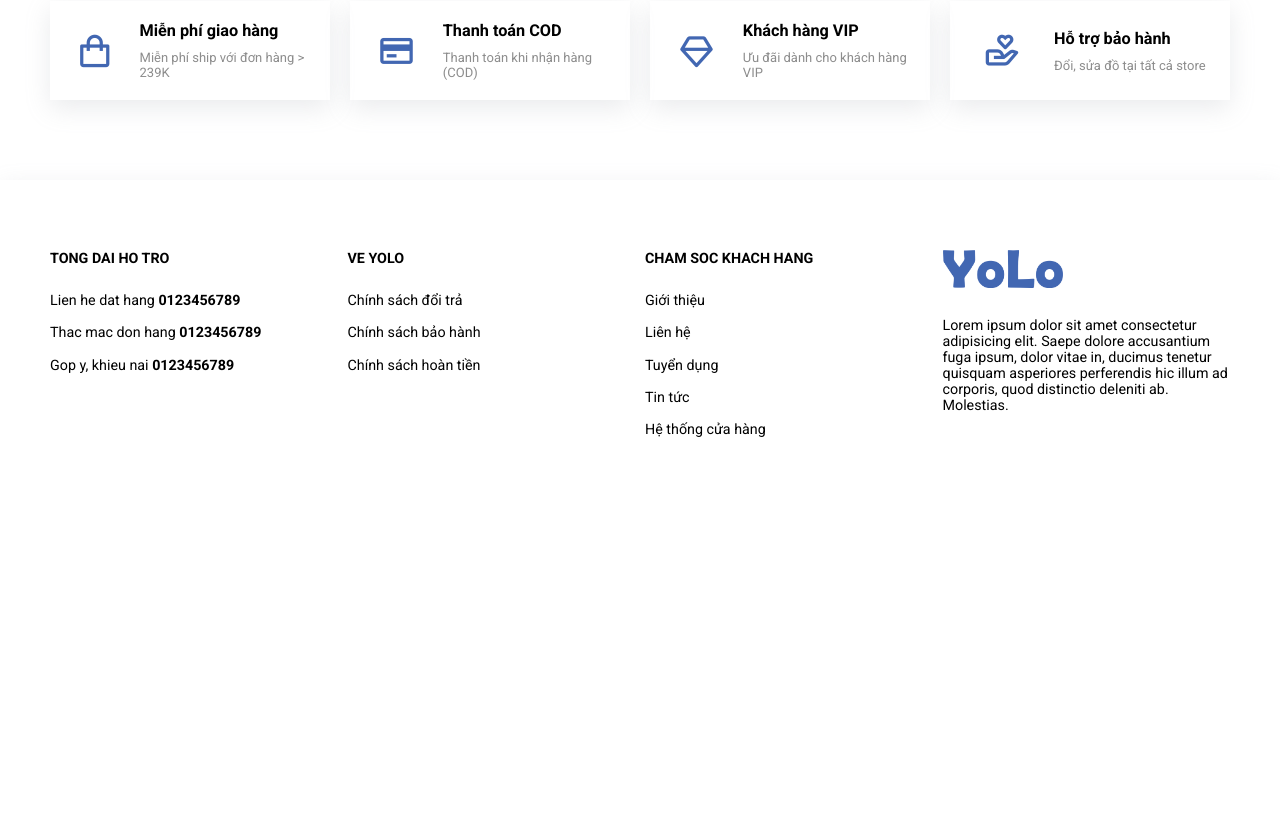
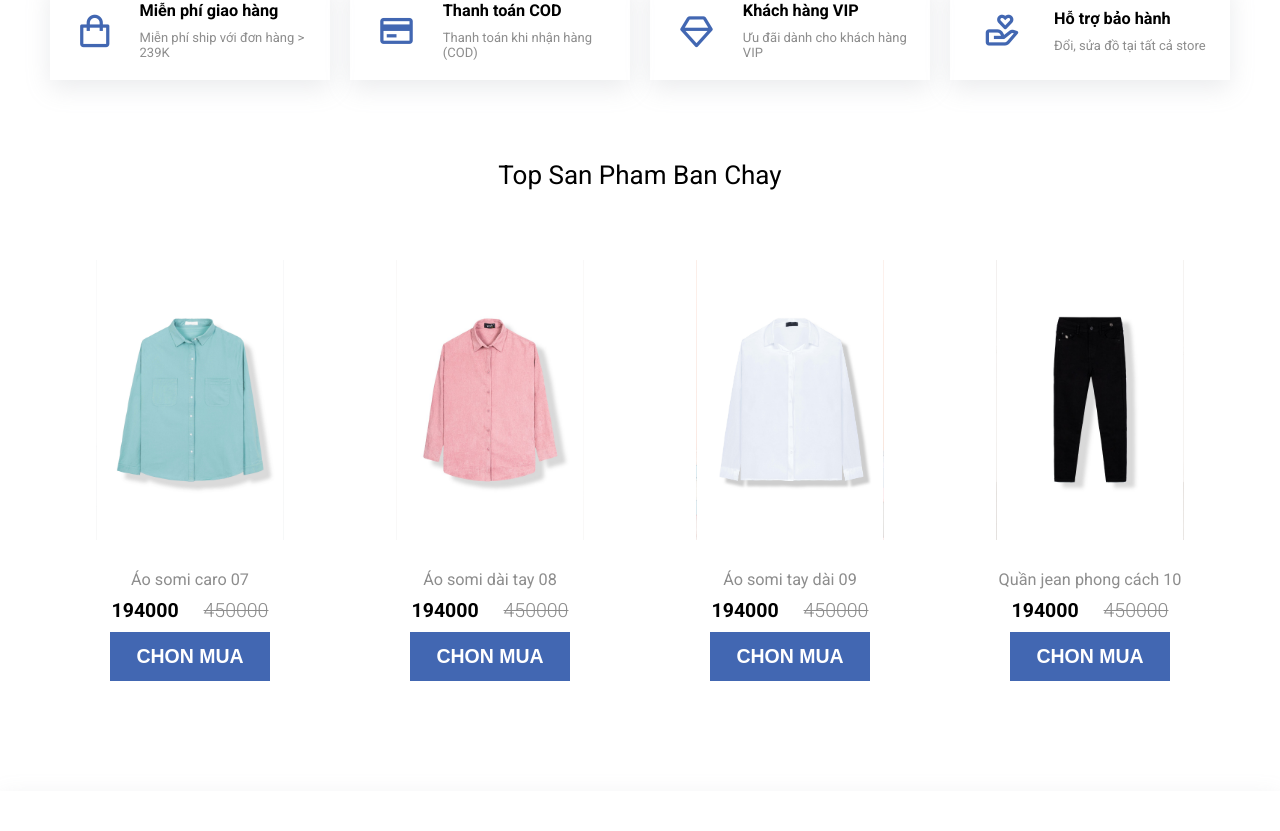
Before and after one commit to GiaHieu27/Cloth_shop, a React (Create React App) app in the folder client/: page / in a window 1280 px wide. Shown: the part 869-1700 px from the top of the page. Before the commit the page ends 1392 px from the top, so only its background shows below. Built offline with nearby package versions, Linux system fonts and the light colour scheme.

Commit message:
add product card

```diff
--- a/client/src/App.js
+++ b/client/src/App.js
@@ -12,14 +12,14 @@ function App() {
     <>
       <Header />
       <div className="container">
-        <div className="main">
+        <main className="main">
           <Routes>
             <Route path="/" element={<Home />} />
             <Route path="/catalog" element={<Catalog />} />
             <Route path="/product" element={<Product />} />
             <Route path="/cart" element={<Cart />} />
           </Routes>
-        </div>
+        </main>
       </div>
       <Footer />
     </>
--- a/client/src/components/Header.jsx
+++ b/client/src/components/Header.jsx
@@ -51,7 +51,7 @@ function Header() {
   };
 
   return (
-    <div className="header" ref={headerRef}>
+    <header className="header" ref={headerRef}>
       <div className="container">
         <div className="header_logo">
           <Link to="/">
@@ -102,7 +102,7 @@ function Header() {
           </div>
         </div>
       </div>
-    </div>
+    </header>
   );
 }
 
--- /dev/null
+++ b/client/src/components/ProductCard.jsx
@@ -0,0 +1,39 @@
+import { Link } from "react-router-dom";
+import PropTypes from "prop-types";
+import Button from "./Button";
+
+function ProductCard({ img01, img02, name, price, slug }) {
+  return (
+    <div className="product-card">
+      <Link to="/">
+        <div className="product-card_img">
+          <img src={img01} alt="" />
+          <img src={img02} alt="" />
+        </div>
+        <h3 className="product-card_name">{name}</h3>
+        <div className="product-card_price">
+          {`${price} `}
+          <span className="product-card_price_old">
+            <del>450000</del>
+          </span>
+        </div>
+      </Link>
+
+      <div className="product-card_btn">
+        <Button size="sm" icon="bx bx-cart" animate={true}>
+          Chon mua
+        </Button>
+      </div>
+    </div>
+  );
+}
+
+ProductCard.propTypes = {
+  img01: PropTypes.string.isRequired,
+  img02: PropTypes.string.isRequired,
+  name: PropTypes.string.isRequired,
+  price: PropTypes.string.isRequired,
+  slug: PropTypes.string.isRequired,
+};
+
+export default ProductCard;
--- a/client/src/components/Section.jsx
+++ b/client/src/components/Section.jsx
@@ -3,9 +3,9 @@ export function Section(props) {
 }
 
 export function SectionTitle(props) {
-  return <section className="section_title">{props.children}</section>;
+  return <div className="section_title">{props.children}</div>;
 }
 
 export function SectionBody(props) {
-  return <section className="section_body">{props.children}</section>;
+  return <div className="section_body">{props.children}</div>;
 }
--- a/client/src/pages/Home.jsx
+++ b/client/src/pages/Home.jsx
@@ -6,6 +6,8 @@ import { Section, SectionTitle, SectionBody } from "../components/Section";
 
 import heroSliderData from "../assets/fake-data/hero-slider";
 import policy from "../assets/fake-data/policy";
+import products from "../assets/fake-data/products";
+import ProductCard from "../components/ProductCard";
 
 function Home() {
   return (
@@ -17,7 +19,6 @@ function Home() {
         timeOutt={5000}
       />
       <Section>
-        <SectionTitle></SectionTitle>
         <SectionBody>
           <Grid col={4} mdCol={2} smCol={1} gap={20}>
             {policy.map((item, i) => (
@@ -31,6 +32,24 @@ function Home() {
           </Grid>
         </SectionBody>
       </Section>
+
+      <Section>
+        <SectionTitle>top san pham ban chay</SectionTitle>
+        <SectionBody>
+          <Grid col={4} mdCol={2} smCol={1} gap={20}>
+            {products.getProducts(4).map((product, i) => (
+              <ProductCard
+                key={i}
+                img01={product.image01}
+                img02={product.image02}
+                name={product.title}
+                price={product.price}
+                slug={product.slug}
+              />
+            ))}
+          </Grid>
+        </SectionBody>
+      </Section>
     </Helmet>
   );
 }
--- a/client/src/sass/components/_all.scss
+++ b/client/src/sass/components/_all.scss
@@ -4,3 +4,4 @@
 @import "./button";
 @import "./section";
 @import "./policy";
+@import "./productCard";
--- /dev/null
+++ b/client/src/sass/components/_productCard.scss
@@ -0,0 +1,65 @@
+.product-card {
+  text-align: center;
+  margin-bottom: 30px;
+
+  &_img {
+    padding-top: 100%;
+    position: relative;
+    overflow: hidden;
+    margin-bottom: 30px;
+
+    img {
+      position: absolute;
+      top: 0;
+      left: 50%;
+      transform: translateX(-50%);
+      height: 100%;
+
+      &:nth-child(1) {
+        // transform: translateX(-50%) scale(1);
+        // transition: transform 0.5s ease;
+      }
+
+      // &:nth-child(2) {
+      //   transform: translateX(-50%) scale(0);
+      // }
+    }
+
+    // &:hover img {
+    //   &:nth-child(1) {
+    //     transform: translateX(-50%) scale(0);
+    //   }
+
+    //   &:nth-child(2) {
+    //     transform: translateX(-50%) scale(1);
+    //     transition: transform 0.5s ease;
+    //   }
+    // }
+  }
+
+  &_name {
+    margin-bottom: 10px;
+    color: $txt-second-color;
+    font-size: 1.25rem;
+    font-weight: normal;
+  }
+
+  &_price {
+    color: $txt-main-color;
+    font-size: 1.5rem;
+    font-weight: 600;
+    margin-bottom: 10px;
+
+    &_old {
+      color: $txt-second-color;
+      margin-left: 20px;
+      font-weight: 300;
+    }
+  }
+
+  &_btn {
+    @include tablet {
+      display: none;
+    }
+  }
+}
```
Also changed, not shown: client/src/assets/fake-data/products.js (+71 -72 lines).
